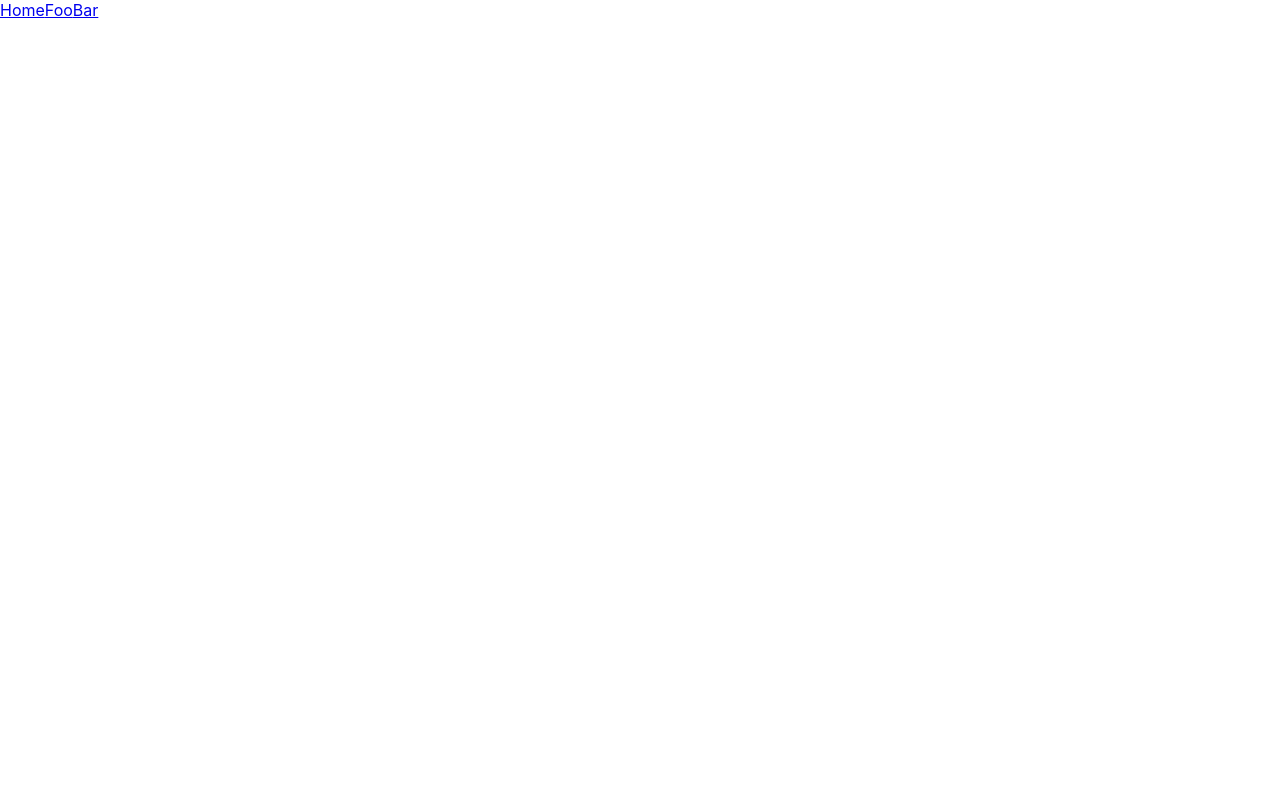
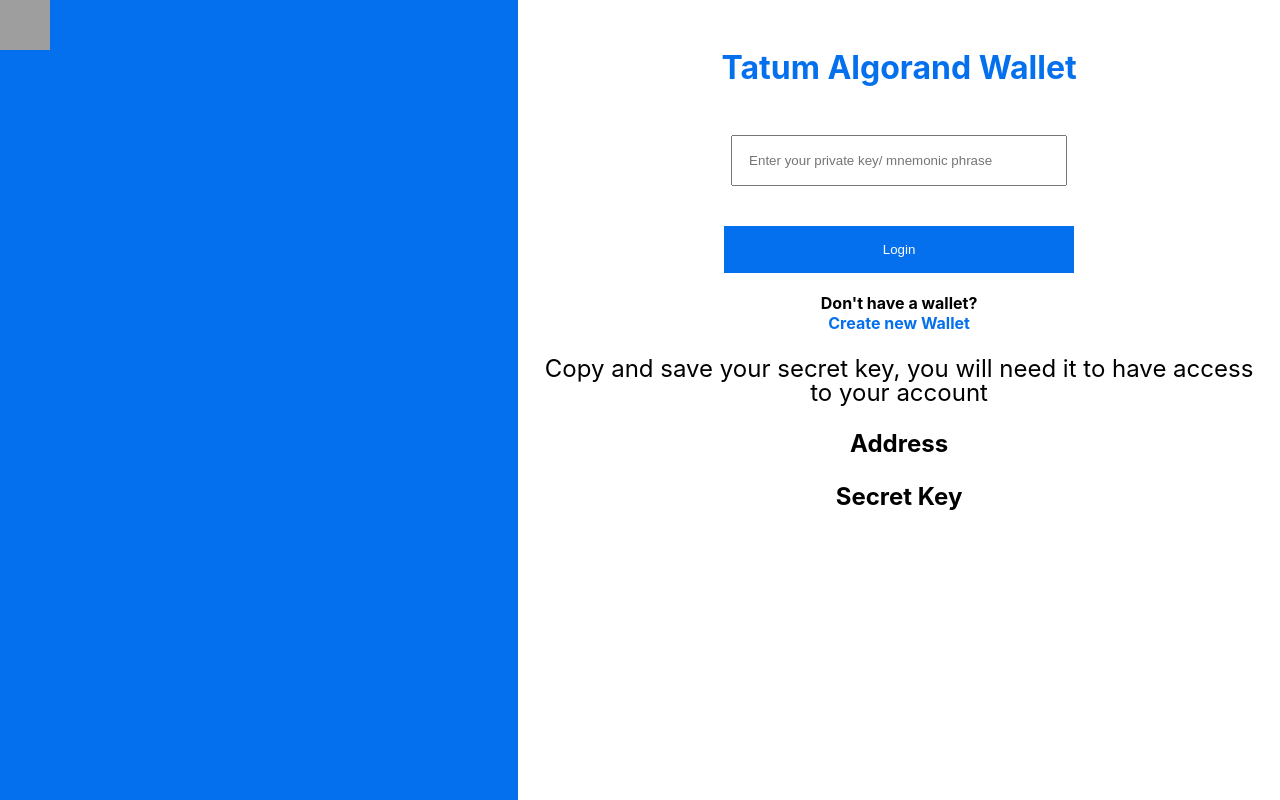
Before and after one commit to gconnect/Algorand-Tatum-Wallet, a React (Create React App) app: page / in a window 1280 px wide. Built offline with nearby package versions, Linux system fonts and the light colour scheme; grey boxes are pictures that could not be loaded.

Commit message:
fixed loading error

```diff
--- a/package.json
+++ b/package.json
@@ -3,6 +3,9 @@
   "version": "0.1.0",
   "private": true,
   "dependencies": {
+    "@fortawesome/fontawesome-svg-core": "^1.2.36",
+    "@fortawesome/free-solid-svg-icons": "^5.15.4",
+    "@fortawesome/react-fontawesome": "^0.1.16",
     "@testing-library/jest-dom": "^5.16.1",
     "@testing-library/react": "^12.1.2",
     "@testing-library/user-event": "^13.5.0",
@@ -12,8 +15,11 @@
     "@types/react-dom": "^17.0.11",
     "aphrodite": "^2.4.0",
     "axios": "^0.24.0",
+    "bootstrap": "^5.1.3",
     "dotenv": "^10.0.0",
+    "path-browserify": "^1.0.1",
     "react": "^17.0.2",
+    "react-bootstrap": "^2.1.0",
     "react-dom": "^17.0.2",
     "react-router-dom": "^6.2.1",
     "react-scripts": "5.0.0",
--- a/src/App.tsx
+++ b/src/App.tsx
@@ -1,28 +1,28 @@
 import React from 'react';
-import logo from './logo.svg';
 import './App.css';
-import { HashRouter as Router, Route, Link, Switch } from 'react-router-dom'
-import CreateAccount from './Components/CreateAccount';
+// import { HashRouter as Router, Route, Link, Switch } from 'react-router-dom'
 import {render} from 'react-dom'
 import Dashboard from './Components/Dashboard';
+import CreateAccount from './Components/CreateAccount';
 
 class App extends React.Component{
 
   render(){
     return (
-      <Router>
-        <div>
-          <nav>
-            <Link to="/">Home</Link>
-            <Link to="/foo">Foo</Link>
-            <Link to="/bar">Bar</Link>
-          </nav>
-          <Switch>
-            <Router exact path="/" component={CreateAccount} />
-            <Router exact path="/dashboard" component={Dashboard} />
-          </Switch>
-        </div>
-      </Router>
+      // <Router>
+      //   <div>
+      //     <nav>
+      //       <Link to="/">Home</Link>
+      //       <Link to="/foo">Foo</Link>
+      //       <Link to="/bar">Bar</Link>
+      //     </nav>
+      //     <Switch>
+      //       <Route exact path="/" component={CreateAccount} />
+      //       <Route exact path="/dashboard" component={Dashboard} />
+      //     </Switch>
+      //   </div>
+      // </Router>
+      <CreateAccount/>
     );
   }
 
```
Also changed, not shown: src/Components/CreateAccount.tsx (+10 -3 lines), src/Components/config.js (added, +9 -0 lines), src/Components/special.d.ts (added, +7 -0 lines), src/react-app-env.d.ts (+7 -0 lines), 1 other file (tests, documents, lock files or other folders).
